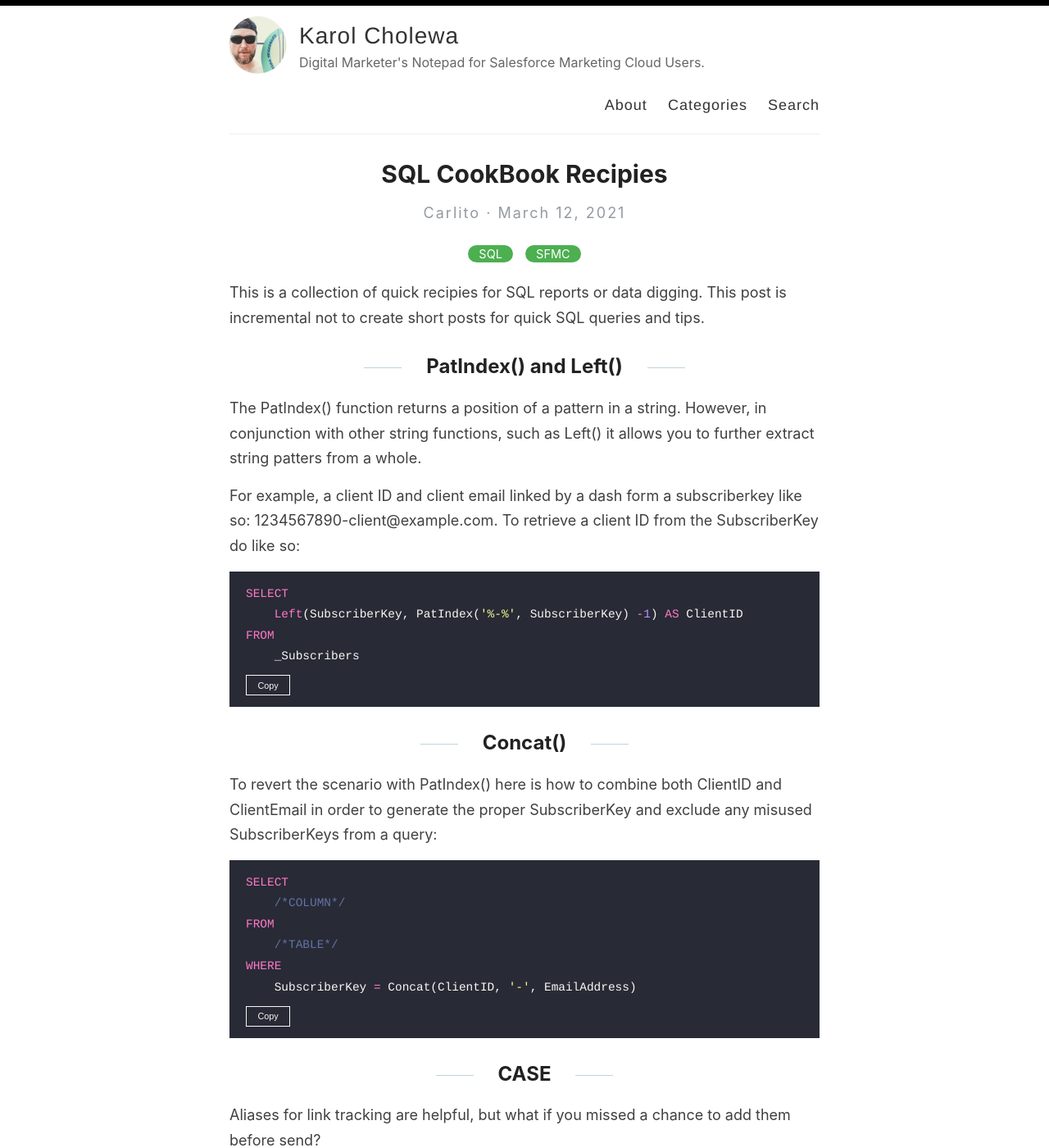
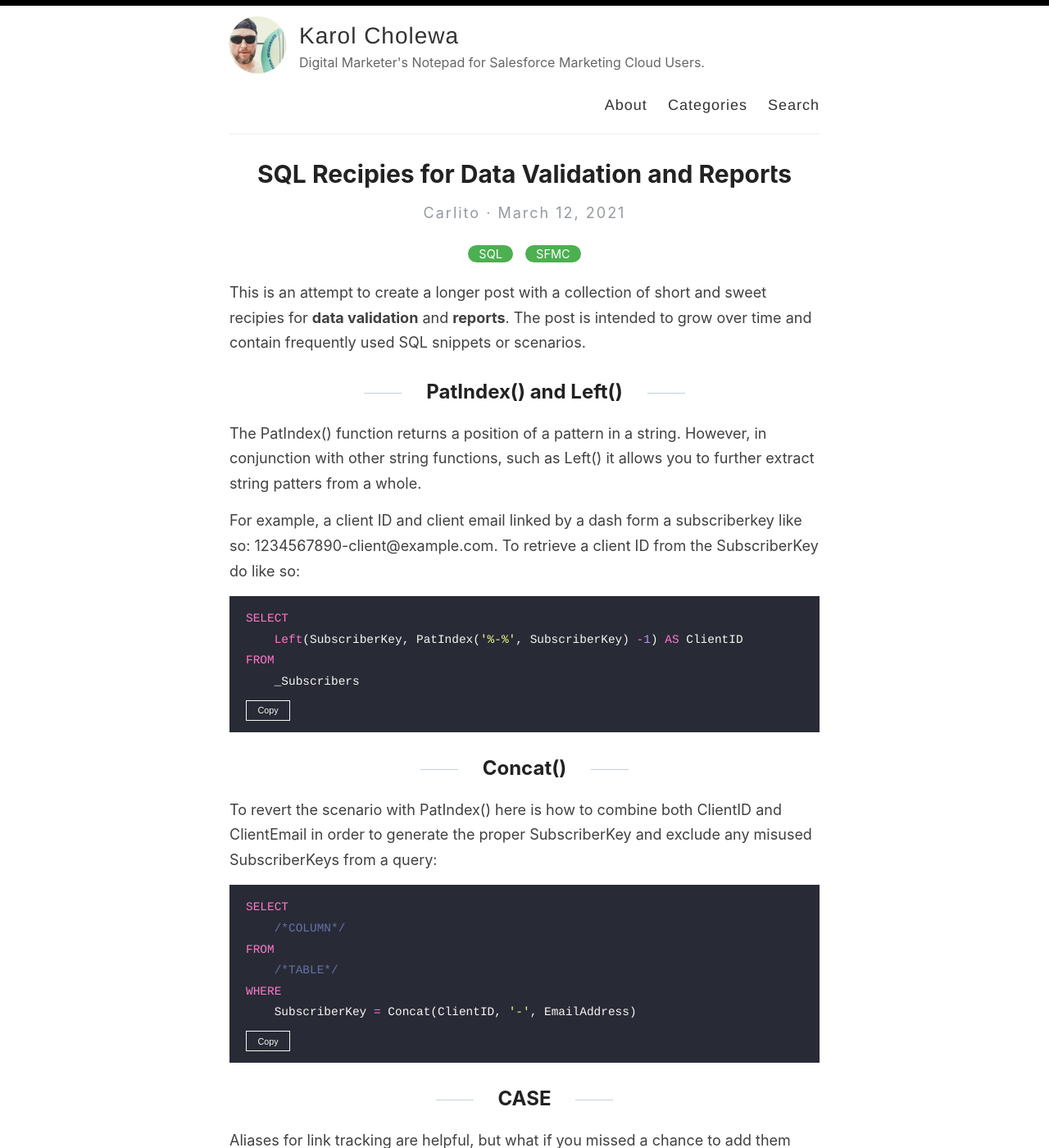
Before and after one commit to karolcholewa/blog, a Jekyll site: the page built from _posts/2021-03-12-sql-cookbook.md, in a window 1280 px wide and 1400 px high. Shown: the whole window at 82% size. Built offline with Jekyll 4.4.1, drawn with Linux system fonts in a browser that asks for light colours; some of the changed text lies outside the part shown.

Commit message:
updated post

````diff
--- a/_posts/2021-03-12-sql-cookbook.md
+++ b/_posts/2021-03-12-sql-cookbook.md
@@ -1,10 +1,10 @@
 ---
 layout: post
-title: "SQL CookBook Recipies"
+title: "SQL Recipies for Data Validation and Reports"
 categories: [SQL, SFMC]
 ---
 
-This is a collection of quick recipies for SQL reports or data digging. This post is incremental not to create short posts for quick SQL queries and tips.
+This is an attempt to create a longer post with a collection of short and sweet recipies for **data validation** and **reports**. The post is intended to grow over time and contain frequently used SQL snippets or scenarios.
 
 ## PatIndex() and Left()
 The PatIndex() function returns a position of a pattern in a string. However, in conjunction with other string functions, such as Left() it allows you to further extract string patters from a whole.
@@ -84,3 +82,8 @@ WHERE
     AND
      Year(GetUTCDate()) - Year(Convert(date, Convert(varchar, DoB))) > 17)
 ```
+
+## Resources
+{% for post in site.categories['SQL'] %}
+*   [{{ post.url }}]({{post.title}}{{ site.baseurl }})
+{% endfor %}
````
Also changed, not shown: other parts of _posts/2021-03-12-sql-cookbook.md (+1 -3 lines).
